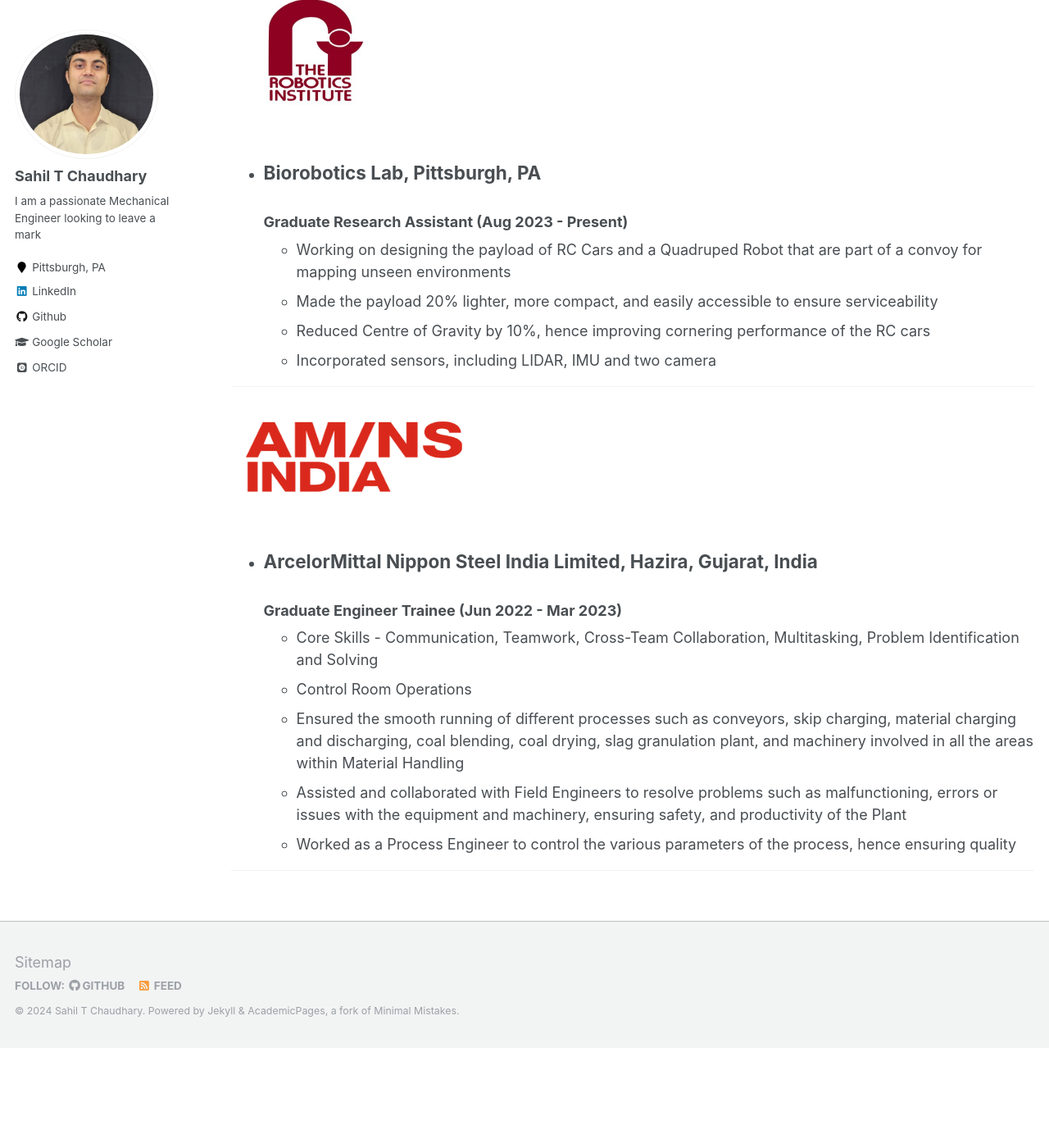
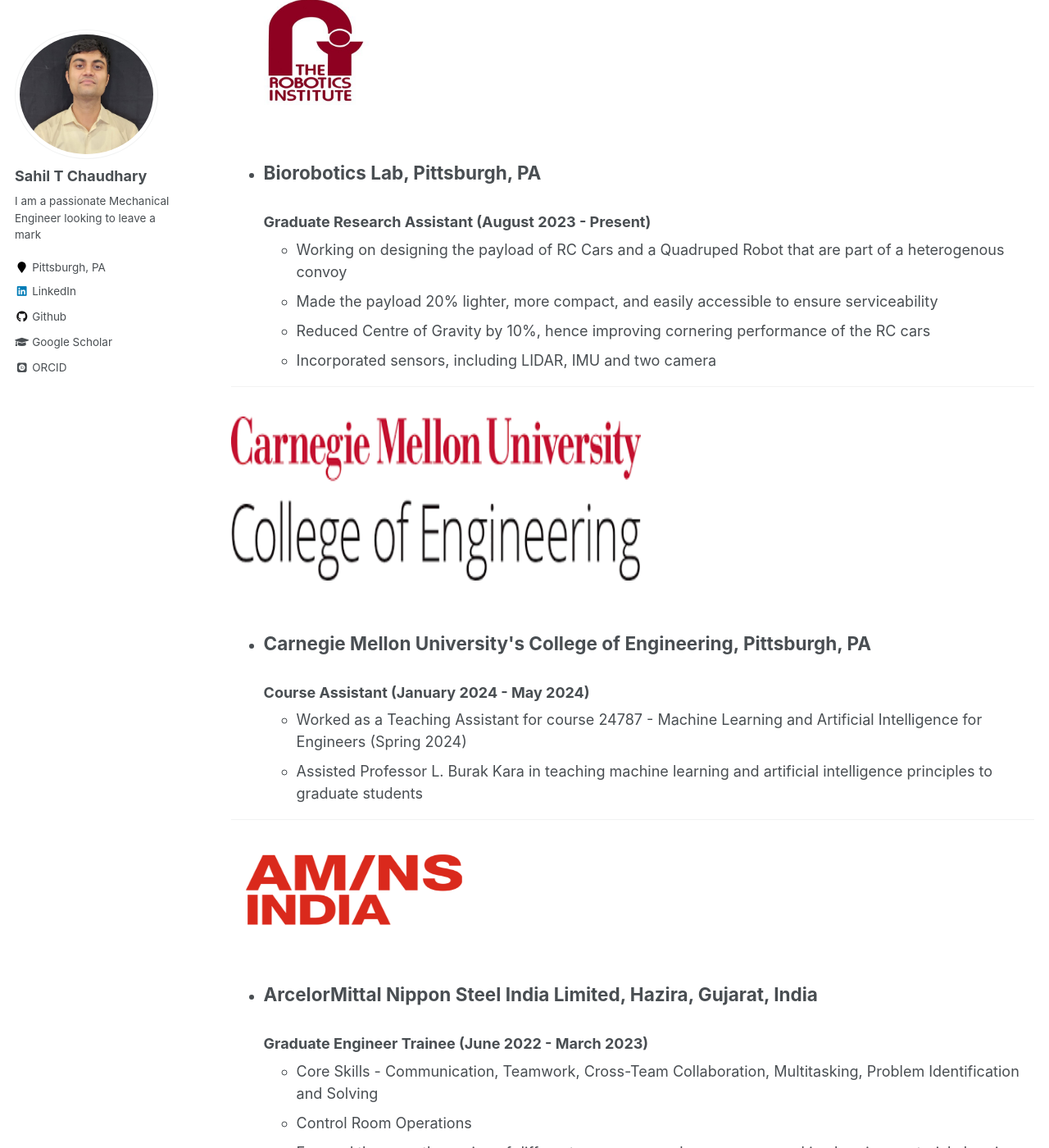
Before and after one commit to SahilTChaudhary/sahiltchaudhary.github.io, a Jekyll site: the page built from _pages/industryexperience.md, in a window 1280 px wide and 1400 px high, scrolled down 198 px. Shown: the whole window at 82% size. Built offline with Jekyll 4.4.1, drawn with Linux system fonts in a browser that asks for light colours; some web fonts are replaced; before the commit the page ends 1476 px from its top, so only the background shows below that; some of the changed text lies outside the part shown.

Commit message:
Updating stuff

```diff
--- a/_pages/industryexperience.md
+++ b/_pages/industryexperience.md
@@ -13,8 +13,8 @@
   <img src="/images/robotics_institute.png" alt="RI Logo" style="width:200px;height:150px;">
   </figure>
 * <h2>Biorobotics Lab, Pittsburgh, PA</h2>
-  <h3>Graduate Research Assistant (Aug 2023 - Present)</h3>
-  *	Working on designing the payload of RC Cars and a Quadruped Robot that are part of a convoy for mapping unseen environments
+  <h3>Graduate Research Assistant (August 2023 - Present)</h3>
+  *	Working on designing the payload of RC Cars and a Quadruped Robot that are part of a heterogenous convoy
   * Made the payload 20% lighter, more compact, and easily accessible to ensure serviceability
   * Reduced Centre of Gravity by 10%, hence improving cornering performance of the RC cars
   * Incorporated sensors, including LIDAR, IMU and two camera
@@ -22,10 +22,20 @@
 ---
 
 <figure>
+  <img src="/images/college_of_engineering.png" alt="COE Logo" style="width:500px;height:200px;">
+  </figure>
+* <h2>Carnegie Mellon University's College of Engineering, Pittsburgh, PA</h2>
+  <h3>Course Assistant (January 2024 - May 2024)</h3>
+  *	Worked as a Teaching Assistant for course 24787 - Machine Learning and Artificial Intelligence for Engineers (Spring 2024)
+  * Assisted Professor L. Burak Kara in teaching machine learning and artificial intelligence principles to graduate students
+
+---
+
+<figure>
   <img src="/images/AMNS_Logo.png" alt="AM/NS Logo" style="width:300px;height:100px;">
   </figure>
 * <h2>ArcelorMittal Nippon Steel India Limited, Hazira, Gujarat, India</h2>
-  <h3>Graduate Engineer Trainee (Jun 2022 - Mar 2023)</h3>
+  <h3>Graduate Engineer Trainee (June 2022 - March 2023)</h3>
   * Core Skills - Communication, Teamwork, Cross-Team Collaboration, Multitasking, Problem Identification and Solving
   * Control Room Operations
   * Ensured the smooth running of different processes such as conveyors, skip charging, material charging and discharging, coal blending, coal drying, slag granulation plant, and machinery involved in all the areas within Material Handling
```
Also changed, not shown: other parts of _pages/industryexperience.md (+1 -1 lines), _pages/about.md (+3 -5 lines), _pages/education.md (+6 -4 lines), images/college_of_engineering.png (added).
